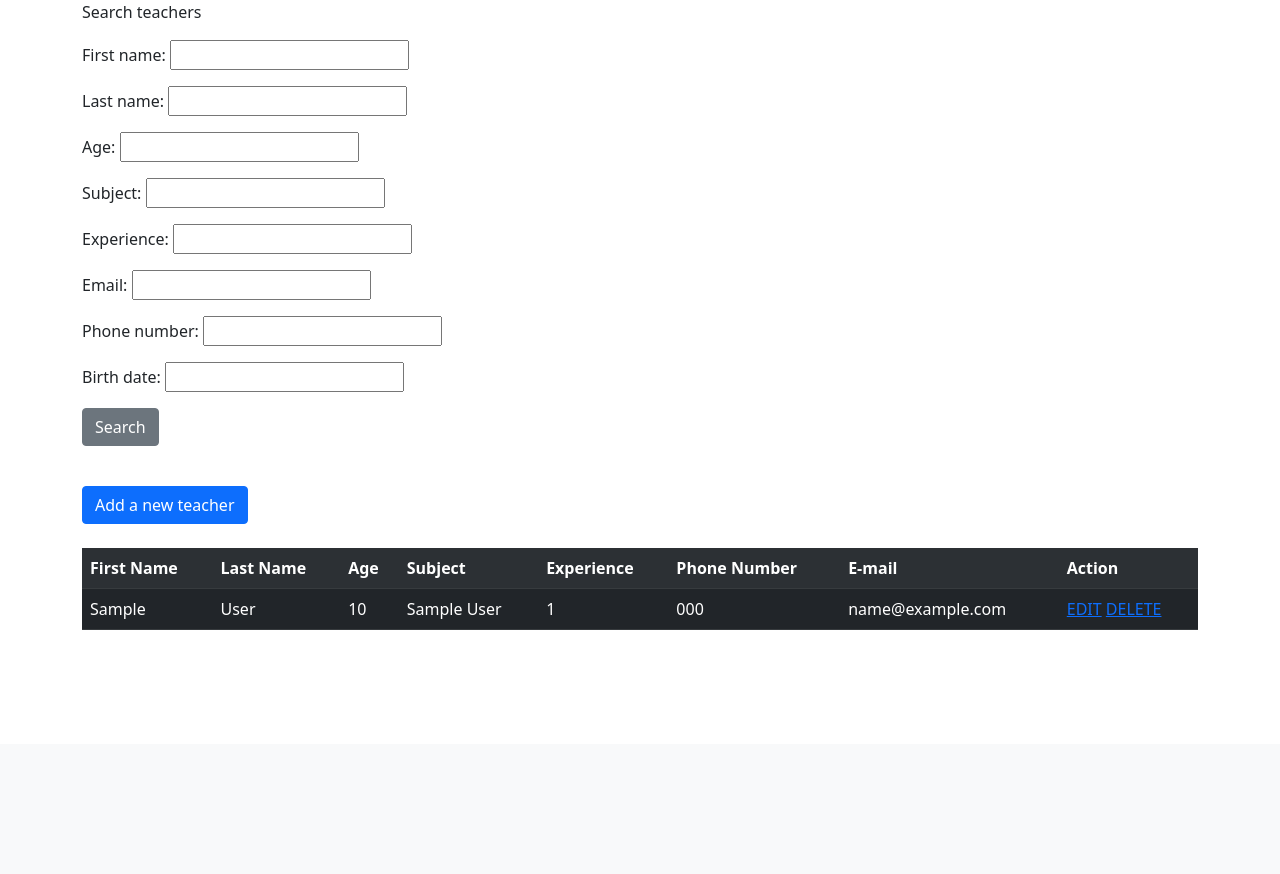
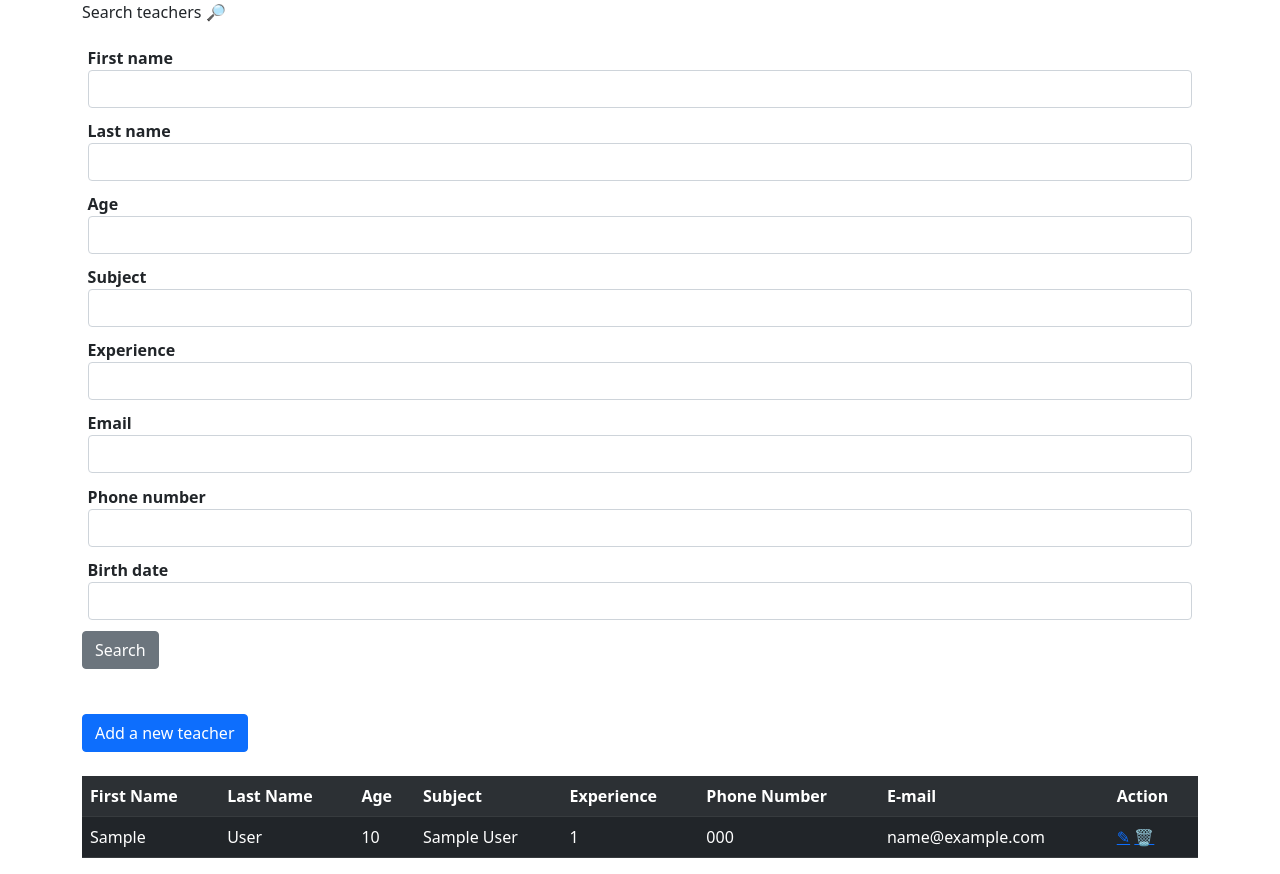
Before and after one commit to OleksandrVelychko/django-lms, a Django app: page /teachers/ in a window 1280 px wide. Shown: the part 56-930 px from the top of the page. Before the commit the page ends 686 px from the top, so only its background shows below. Run offline with Django 3.2, Linux system fonts and the light colour scheme; tables that the repository leaves empty hold one stand-in row (values such as "Sample post"); some libraries are stand-ins or nearby versions.

Commit message:
added crispy forms and custom css

```diff
--- /dev/null
+++ b/core_lms/static/css/stylesheet.css
@@ -0,0 +1,8 @@
+.form-group {
+    padding: 0.5%;
+    font-weight: bold;
+}
+
+.btn {
+    margin-top: 0.5%;
+}
--- a/students/templates/students/_base.html
+++ b/students/templates/students/_base.html
@@ -1,9 +1,11 @@
 <!DOCTYPE html>
+{% load static %}
 <html lang="en">
 <head>
     <meta charset="UTF-8">
     <title>{% block title %}LMS{% endblock %}</title>
     <link href="https://cdn.jsdelivr.net/npm/bootstrap@5.1.3/dist/css/bootstrap.min.css" rel="stylesheet" crossorigin="anonymous">
+    <link rel="stylesheet" href='{% static "css/stylesheet.css" %}'>
 </head>
 <body>
         {% include 'core_lms/_menu.html' %}
--- a/students/templates/students/create_student.html
+++ b/students/templates/students/create_student.html
@@ -2,9 +2,10 @@
 
 {% block title %}Create student{% endblock %}
 
+{% load crispy_forms_tags %}
 {% block main %}
-    <form method="post">
-        {{form.as_p}}
+    <form method="post" class="bootstrap4">
+        {{form|crispy}}
         <p><button type="submit" class="btn btn-primary">Create Student</button></p>
     </form>
 {% endblock %}
--- a/students/templates/students/delete_student.html
+++ b/students/templates/students/delete_student.html
@@ -2,8 +2,9 @@
 
 {% block title %}Delete student{% endblock %}
 
+{% load crispy_forms_tags %}
 {% block main %}
-    <form method="post">
+    <form method="post" class="bootstrap4">
         <p>Do you want to delete student {{ student.name }}?</p>
         <p>
             <button type="submit" class="btn btn-danger">Delete</button>
--- a/students/templates/students/edit_student.html
+++ b/students/templates/students/edit_student.html
@@ -2,9 +2,10 @@
 
 {% block title %}Edit student{% endblock %}
 
+{% load crispy_forms_tags %}
 {% block main %}
-    <form method="post">
-        {{form.as_p}}
+    <form method="post" class="bootstrap4">
+        {{form|crispy}}
         <p><button type="submit" class="btn btn-primary">Update Student</button></p>
     </form>
 {% endblock %}
--- a/students/views.py
+++ b/students/views.py
@@ -1,5 +1,5 @@
 from django.shortcuts import render, get_object_or_404  # noqa
-from django.http import HttpResponse, HttpResponseRedirect
+from django.http import HttpResponseRedirect
 from django.urls import reverse
 from django.views.decorators.csrf import csrf_exempt
 
--- a/teachers/forms.py
+++ b/teachers/forms.py
@@ -7,7 +7,7 @@ from teachers.models import Teacher
 class TeacherFilter(django_filters.FilterSet):
     class Meta:
         model = Teacher
-        fields = ['first_name', 'last_name', 'age', 'subject', 'experience', 'email', 'phone_number', 'birth_date',]
+        fields = ['first_name', 'last_name', 'age', 'subject', 'experience', 'email', 'phone_number', 'birth_date', ]
 
 
 class TeacherBaseForm(ModelForm):
--- a/teachers/templates/teachers/_base.html
+++ b/teachers/templates/teachers/_base.html
@@ -1,12 +1,14 @@
 <!DOCTYPE html>
+{% load static %}
 <html lang="en">
 <head>
     <meta charset="UTF-8">
     <title>{% block title %}LMS{% endblock %}</title>
     <link href="https://cdn.jsdelivr.net/npm/bootstrap@5.1.3/dist/css/bootstrap.min.css" rel="stylesheet" crossorigin="anonymous">
+    <link rel="stylesheet" href='{% static "css/stylesheet.css" %}'>
 </head>
 <body>
-        {% include 'core_lms/_menu.html' %}
+    {% include 'core_lms/_menu.html' %}
     <div class="container">
         {% block main %}
         {% endblock %}
--- a/teachers/templates/teachers/create_teacher.html
+++ b/teachers/templates/teachers/create_teacher.html
@@ -2,9 +2,10 @@
 
 {% block title %}Create teacher{% endblock %}
 
+{% load crispy_forms_tags %}
 {% block main %}
-    <form method="post">
-        {{form.as_p}}
+    <form method="post" class="bootstrap4">
+        {{form|crispy}}
         <p><button type="submit" class="btn btn-primary">Create Teacher</button></p>
     </form>
 {% endblock %}
--- a/teachers/templates/teachers/delete_teacher.html
+++ b/teachers/templates/teachers/delete_teacher.html
@@ -2,8 +2,9 @@
 
 {% block title %}Edit Teacher{% endblock %}
 
+{% load crispy_forms_tags %}
 {% block main %}
-    <form method="post">
+    <form method="post" class="bootstrap4">
          <p>Do you want to delete teacher {{ teacher.name }}?</p>
         <p>
             <button type="submit" class="btn btn-danger">Delete</button>
--- a/teachers/templates/teachers/edit_teacher.html
+++ b/teachers/templates/teachers/edit_teacher.html
@@ -2,9 +2,10 @@
 
 {% block title %}Edit Teacher{% endblock %}
 
+{% load crispy_forms_tags %}
 {% block main %}
-    <form method="post">
-        {{form.as_p}}
+    <form method="post" class="bootstrap4">
+        {{form|crispy}}
         <p><button type="submit" class="btn btn-primary">Update Teacher</button></p>
     </form>
 {% endblock %}
--- a/teachers/templates/teachers/list_teachers.html
+++ b/teachers/templates/teachers/list_teachers.html
@@ -2,10 +2,11 @@
 
 {% block title %}View teachers{% endblock %}
 
+{% load crispy_forms_tags %}
 {% block main %}
-    <form>
-        <p>Search teachers</p>
-        {{ filter.form.as_p}}
+    <form class="bootstrap4">
+        <p>Search teachers 🔎</p>
+        {{ filter.form|crispy}}
         <p><button class="btn btn-secondary" type="submit">Search</button></p>
     </form>
     <br>
@@ -33,8 +34,8 @@
             <td>{{ teacher.phone_number }}</td>
             <td>{{ teacher.email }}</td>
             <td>
-                <a href="{% url 'teachers:update_teacher' id=teacher.id %}">EDIT</a>
-                <a href="{% url 'teachers:delete_teacher' id=teacher.id %}">DELETE</a>
+                <a href="{% url 'teachers:update_teacher' id=teacher.id %}">✎</a>
+                <a href="{% url 'teachers:delete_teacher' id=teacher.id %}">🗑</a>
             </td>
         </tr>
     {% endfor %}
--- a/teachers/views.py
+++ b/teachers/views.py
@@ -1,5 +1,5 @@
 from django.shortcuts import render, get_object_or_404  # noqa
-from django.http import HttpResponse, HttpResponseRedirect
+from django.http import HttpResponseRedirect
 from django.urls import reverse
 from django.views.decorators.csrf import csrf_exempt
 from teachers.forms import TeacherCreateForm, TeacherUpdateForm, TeacherFilter
@@ -29,7 +29,7 @@ def get_teachers(request):
     #     'birth_date__contains'
     # ]
 
-    query = {}
+    # query = {}
 
     # for param_name in params:
     #     param_value = request.GET.get(param_name)
```
Also changed, not shown: lms/settings.py (+5 -2 lines), students/templates/students/list_students.html (+6 -5 lines), core_lms/static/__init__.py (added), core_lms/static/css/__init__.py (added).
